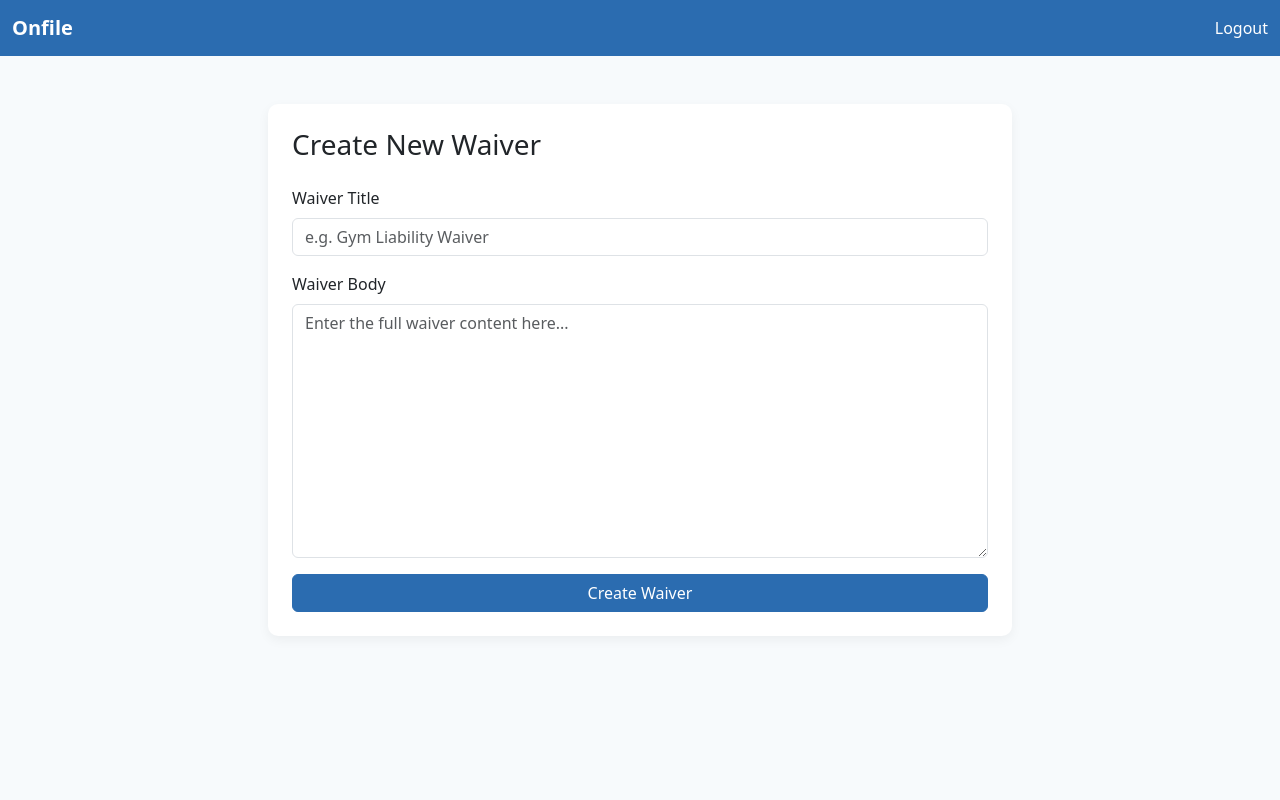
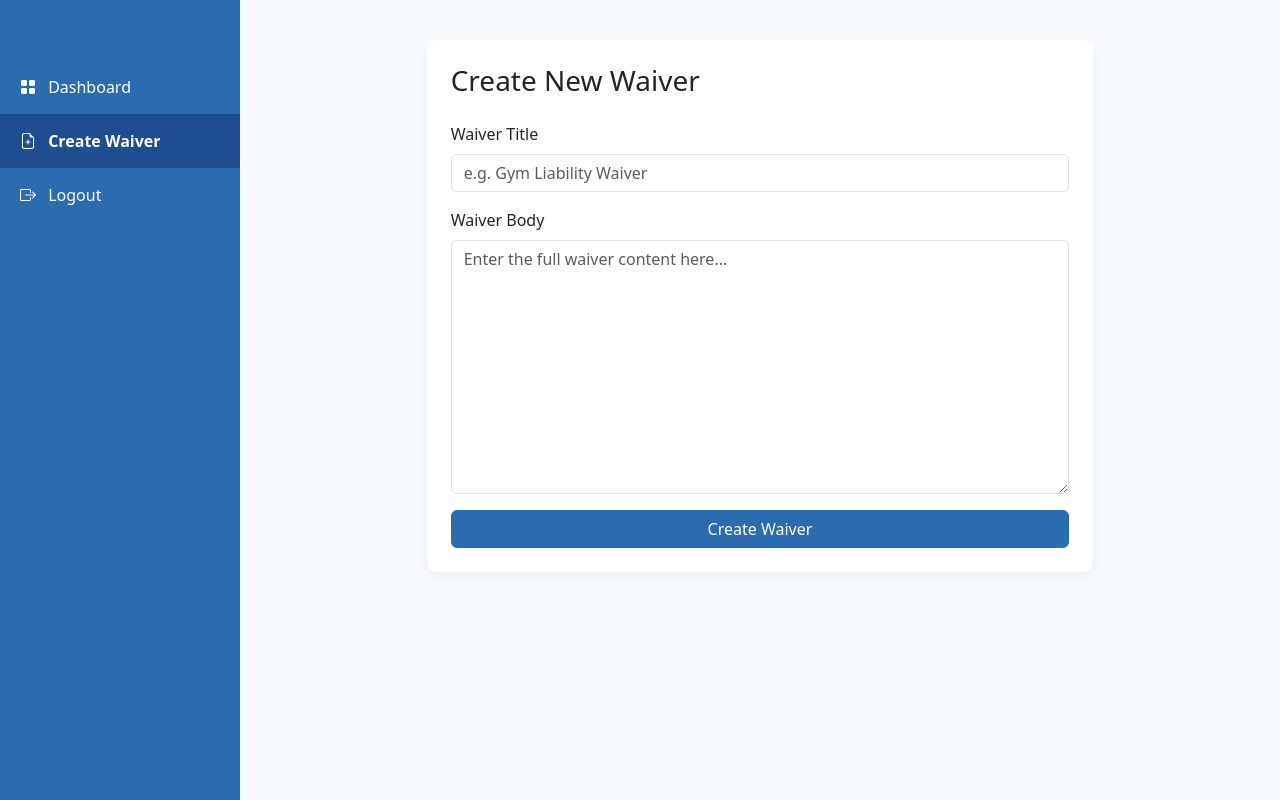
Before and after one commit to JoeC16/onfile-mvp, a Flask app: page /create_waiver in a window 1280 px wide. Run offline with Flask 3, Linux system fonts and the light colour scheme; the visitor is signed in with stand-in values (Sample User, id 1).

Commit message:
Update create_waiver.html

```diff
--- a/templates/create_waiver.html
+++ b/templates/create_waiver.html
@@ -7,20 +7,39 @@
   <link
     href="https://cdn.jsdelivr.net/npm/bootstrap@5.3.0/dist/css/bootstrap.min.css"
     rel="stylesheet">
+  <link
+    href="https://cdn.jsdelivr.net/npm/bootstrap-icons@1.10.5/font/bootstrap-icons.css"
+    rel="stylesheet">
   <style>
     body {
       background-color: #f7fafc;
       color: #2d3748;
     }
-    .navbar {
+    .sidebar {
+      height: 100vh;
+      width: 240px;
+      position: fixed;
+      top: 0;
+      left: 0;
       background-color: #2b6cb0;
+      padding-top: 60px;
     }
-    .navbar-brand {
+    .sidebar a {
+      display: block;
       color: white;
+      padding: 15px 20px;
+      text-decoration: none;
+    }
+    .sidebar a:hover {
+      background-color: #24539a;
+    }
+    .sidebar a.active {
+      background-color: #1e4d91;
       font-weight: bold;
     }
-    .nav-link {
-      color: white !important;
+    .main-content {
+      margin-left: 240px;
+      padding: 40px 20px;
     }
     .card {
       border: none;
@@ -31,21 +50,37 @@
       background-color: #2b6cb0;
       border-color: #2b6cb0;
     }
+    @media (max-width: 768px) {
+      .sidebar {
+        width: 100%;
+        height: auto;
+        position: relative;
+        padding-top: 0;
+      }
+      .main-content {
+        margin-left: 0;
+        padding-top: 20px;
+      }
+    }
   </style>
 </head>
 <body>
 
-  <!-- Navbar -->
-  <nav class="navbar navbar-expand-lg">
-    <div class="container-fluid">
-      <a class="navbar-brand" href="/dashboard">Onfile</a>
-      <div class="d-flex">
-        <a href="/logout" class="nav-link">Logout</a>
-      </div>
-    </div>
-  </nav>
+  <!-- Sidebar -->
+  <div class="sidebar">
+    <a href="/dashboard">
+      <i class="bi bi-grid-fill me-2"></i> Dashboard
+    </a>
+    <a href="/create_waiver" class="active">
+      <i class="bi bi-file-earmark-plus me-2"></i> Create Waiver
+    </a>
+    <a href="/logout">
+      <i class="bi bi-box-arrow-right me-2"></i> Logout
+    </a>
+  </div>
 
-  <div class="container mt-5">
+  <!-- Main Content -->
+  <div class="main-content">
     <div class="col-md-8 mx-auto">
       <div class="card p-4 bg-white">
         <h3 class="mb-4">Create New Waiver</h3>
```
